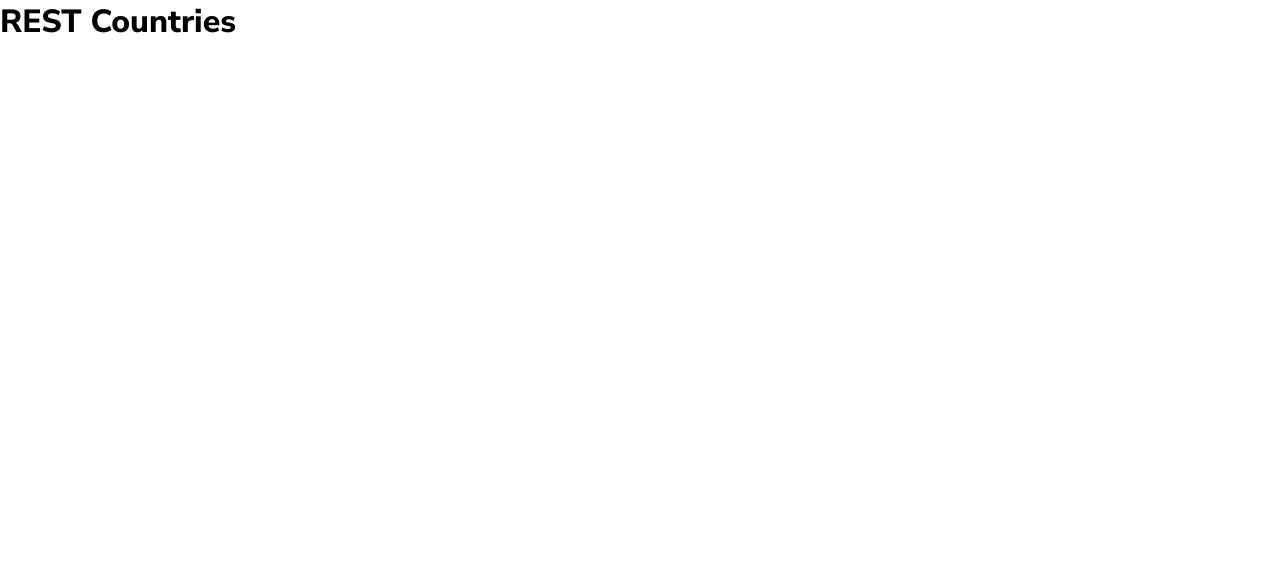
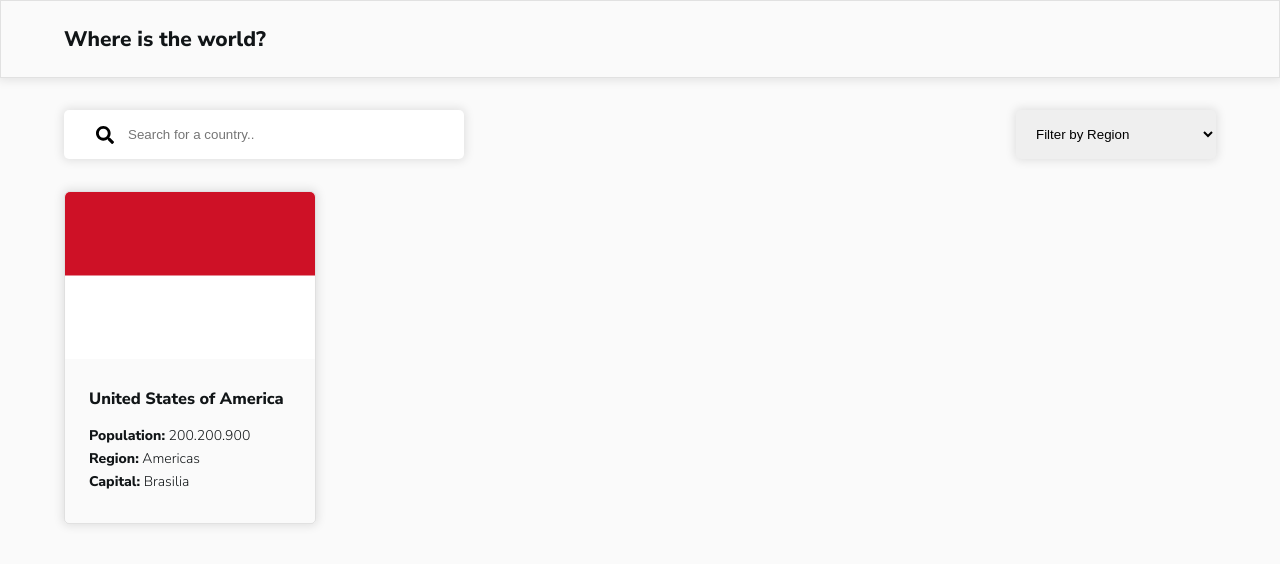
Before and after one commit to a-khoirunnufus/vue-rest-country, a Vue app: page / in a window 1280 px wide. Shown: the top 564 px of the page. Built offline with nearby package versions, Linux system fonts and the light colour scheme.

Commit message:
nav, form, country card ui

```diff
--- a/src/App.vue
+++ b/src/App.vue
@@ -1,20 +1,25 @@
 <template>
-  <h1>REST Countries</h1>
+  <Navbar />
+  <Content />
 </template>
 
 <script>
+import Navbar from './components/Navbar.vue'
+import Content from './components/Content.vue'
+
 export default {
   name: 'App',
   components: {
-
+    Navbar,
+    Content
   }
 }
 </script>
 
 <style lang="scss">
 $white: hsl(0, 0%, 100%);
-$dark-grey: hsl(0, 0%, 52%);
-$very-light-grey:  hsl(0, 0%, 98%);
+$dark-gray: hsl(0, 0%, 52%);
+$very-light-gray:  hsl(0, 0%, 98%);
 $very-dark-blue: hsl(200, 15%, 8%);
 
 * {
@@ -26,6 +31,21 @@ $very-dark-blue: hsl(200, 15%, 8%);
   font-family: 'Nunito Sans', sans-serif;
   -webkit-font-smoothing: antialiased;
   -moz-osx-font-smoothing: grayscale;
-  font-size: 16px;
+  font-size: 14px;
+  color: $very-dark-blue;
+  background-color: $very-light-gray;
+  min-height: 100vh;
+}
+
+.container {
+  width: 90vw;
+  margin: 0 auto;
+}
+.card {
+  border: 1px solid rgba(0,0,0,.1);
+  box-shadow: 0px 0px 10px 2px rgba(0,0,0,.1);
+  &.round {
+    border-radius: 5px;
+  }
 }
 </style>
--- /dev/null
+++ b/src/components/Content.vue
@@ -0,0 +1,79 @@
+<template>
+  <div class="container">
+    <form>
+      <input class="card round" type="text" id="country-input" name="country-name" placeholder="Search for a country..">
+      <select class="card round" name="filter" id="filter-input">
+        <option id="filter-placeholder" value="" disabled selected>Filter by Region</option>
+        <option value="africa">Africa</option>
+        <option value="america">America</option>
+        <option value="asia">Asia</option>
+        <option value="europe">Europe</option>
+        <option value="oceania">Oceania</option>
+      </select>
+    </form>
+    <div class="card-wrapper">
+      <div class="card round card-country">
+        <img class="img-flag" src="../assets/logo.svg" alt="flag">
+        <div class="wrapper">
+          <h3 class="country-name">United States of America</h3>
+          <p><strong>Population:</strong> 200.200.900</p>
+          <p><strong>Region:</strong> Americas</p>
+          <p><strong>Capital:</strong> Brasilia</p>
+        </div>
+      </div>
+    </div>
+  </div>
+</template>
+
+<script>
+export default {
+  name: 'Content'
+}
+</script>
+
+<style lang="scss" scoped>
+#country-input {
+  width: 400px;
+  margin: 2rem 0;
+  padding: 1rem;
+  padding-left: 4rem;
+  background-image: url("../assets/icons/search-solid.svg");
+  background-repeat: no-repeat;
+  background-size: 18px;
+  background-position: 2rem center;
+  color: hsl(0, 0%, 52%);
+  border: none;
+}
+form {
+  display: flex;
+  justify-content: space-between;
+}
+select {
+  width: 200px;
+  padding: 1rem;
+  border: none;
+  margin: 2rem 0;
+}
+#filter-placeholder{
+  display: none;
+}
+.card-country {
+  display: inline-flex;
+  flex-direction: column;
+  min-height: 166*2px;
+  .img-flag {
+    width: 250px;
+    border-radius: 5px 5px 0 0;
+  }
+  .wrapper {
+    padding: 1.75rem 1.5rem;
+    .country-name {
+      margin-bottom: 1rem;
+    }
+    p {
+      margin-bottom: .25rem;
+    }
+  }
+}
+
+</style>
--- /dev/null
+++ b/src/components/Navbar.vue
@@ -0,0 +1,23 @@
+<template>
+  <nav class="card">
+    <div class="container nav-wrapper">
+      <h1>Where is the world?</h1>
+    </div>
+  </nav>
+</template>
+
+<script>
+export default {
+  name: 'Navbar'
+}
+</script>
+
+<style lang="scss" scoped>
+nav {
+
+}
+.nav-wrapper {
+  padding: 1.5rem 0;
+}
+
+</style>
```
Also changed, not shown: src/assets/icons/search-solid.svg (added).
